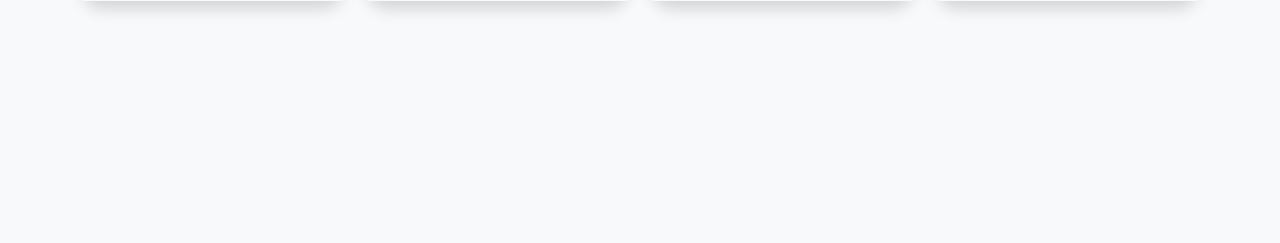
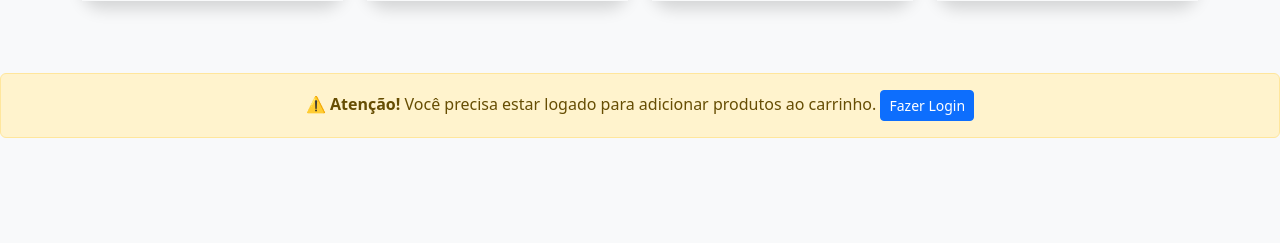
Before and after one commit to esmaeladriano/A-Lmoda, a PHP site: page /A/Produtos.php in a window 1280 px wide. Shown: the part 557-800 px from the top of the page. Run offline with PHP 8.4, Linux system fonts and the light colour scheme; data comes from the database, SQL or seed files in the repository.

Commit message:
Adicionar carr

```diff
--- a/Produtos.php
+++ b/Produtos.php
@@ -74,40 +74,51 @@ while($p = $produtos->fetch_assoc()) {
     </div>
 </div>
 
-<!-- MODAL -->
-<div class="modal fade" id="modalCarrinho" tabindex="-1" aria-hidden="true">
-  <div class="modal-dialog modal-dialog-centered">
-    <div class="modal-content p-3">
-      <div class="modal-header">
-        <h5 class="modal-title">Adicionar ao Carrinho</h5>
-        <button type="button" class="btn-close" data-bs-dismiss="modal"></button>
+
+<?php
+if (isset($_SESSION['usuario_id'])) {?>
+    <!-- MODAL -->
+<!-- Modal Carrinho -->
+<div class="modal fade" id="modalCarrinho" tabindex="-1" aria-hidden="true" aria-labelledby="modalCarrinhoLabel">
+  <div class="modal-dialog modal-dialog-centered modal-sm">
+    <div class="modal-content shadow-lg p-3 rounded-4">
+      <div class="modal-header border-0">
+        <h5 class="modal-title fw-bold" id="modalCarrinhoLabel">Adicionar ao Carrinho</h5>
+        <button type="button" class="btn-close" data-bs-dismiss="modal" aria-label="Fechar"></button>
       </div>
-      <div class="modal-body">
-        <form id="formCarrinho">
+      <div class="modal-body text-center">
+        <form id="formCarrinho" class="needs-validation" novalidate>
           <input type="hidden" id="produto_id">
-          <p><strong id="produto_nome"></strong></p>
-          <center>
-          <img id="produto_imagem" src="" class="img-fluid rounded mb-3" style="max-width: 50%;">
-          </center>
+          <p class="fs-5 text-truncate fw-semibold" id="produto_nome"></p>
 
-          <p>Preço unitário: <span id="produto_preco"></span> Kz</p>
+          <img id="produto_imagem" src="" alt="Imagem do produto" class="img-fluid rounded mb-3" style="max-width: 60%; max-height: 150px; object-fit: contain;">
 
-          <div class="mb-3">
-            <label>Quantidade</label>
-            <input type="number" id="quantidade" class="form-control" min="1" value="1">
+          <p class="mb-3"><strong>Preço unitário:</strong> <span id="produto_preco" class="text-success fs-5"></span> Kz</p>
+
+          <div class="mb-3 text-start">
+            <label for="quantidade" class="form-label fw-semibold">Quantidade</label>
+            <input type="number" id="quantidade" class="form-control form-control-lg" min="1" value="1" required>
+            <div class="invalid-feedback">Por favor, insira uma quantidade válida.</div>
           </div>
 
-          <div class="mb-3">
-            <label>Total</label>
-            <input type="text" id="total" class="form-control" readonly>
+          <div class="mb-4 text-start">
+            <label for="total" class="form-label fw-semibold">Total</label>
+            <input type="text" id="total" class="form-control form-control-lg text-success fw-bold" readonly style="background-color: #e9f7ef;">
           </div>
 
-          <button type="submit" class="btn btn-success w-100">✅ Confirmar</button>
+          <button type="submit" class="btn btn-success btn-lg w-100 fw-bold">✅ Confirmar</button>
         </form>
       </div>
     </div>
   </div>
 </div>
+<?php } else { ?>
+    <div class="alert alert-warning text-center">
+        <strong>⚠️ Atenção!</strong> Você precisa estar logado para adicionar produtos ao carrinho.
+        <a href="http://localhost/A&Lmoda/" class="btn btn-primary btn-sm">Fazer Login</a>
+    </div>
+<?php } ?>
+
 
 <script src="https://cdn.jsdelivr.net/npm/bootstrap@5.3.3/dist/js/bootstrap.bundle.min.js"></script>
 <script>
```
